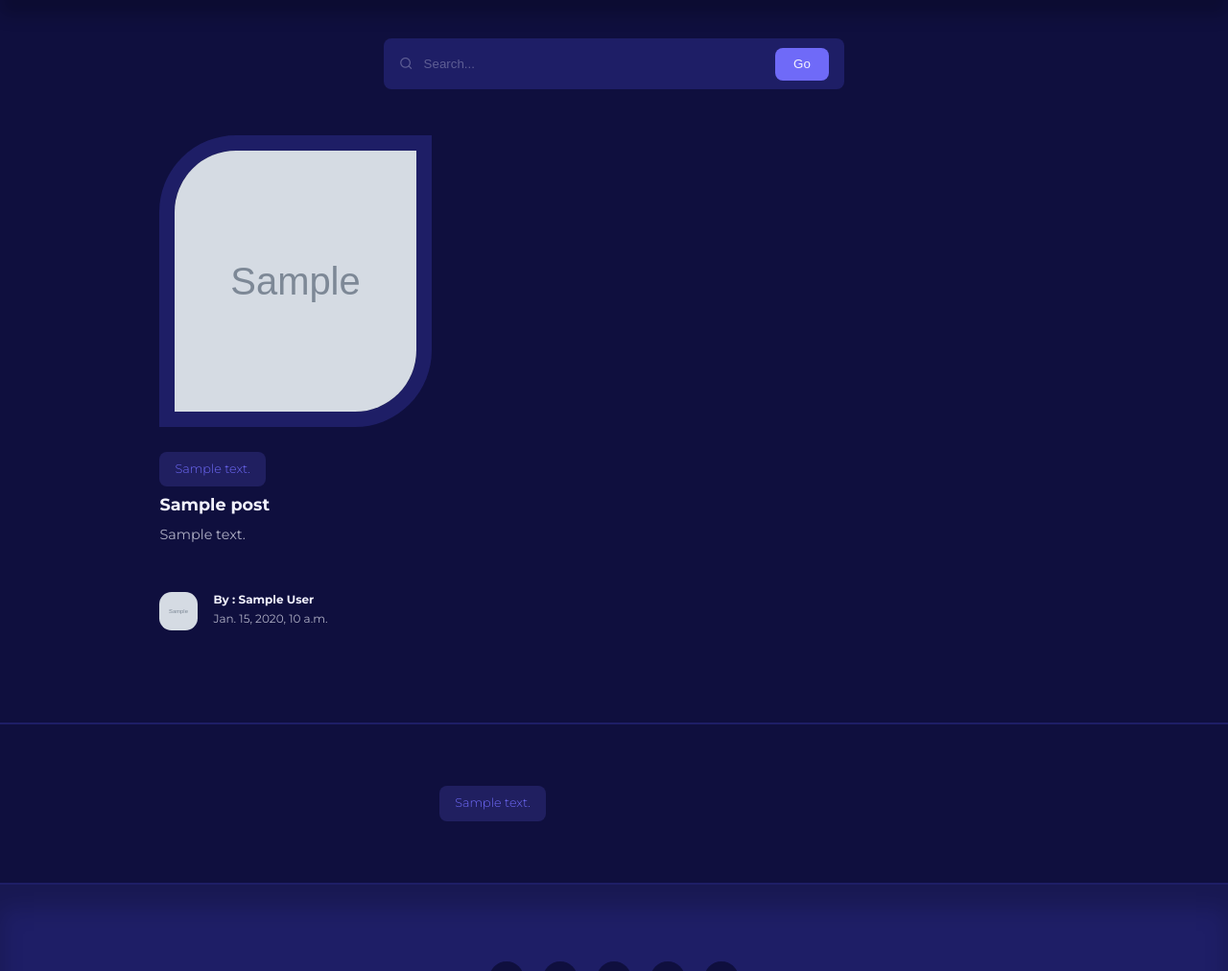
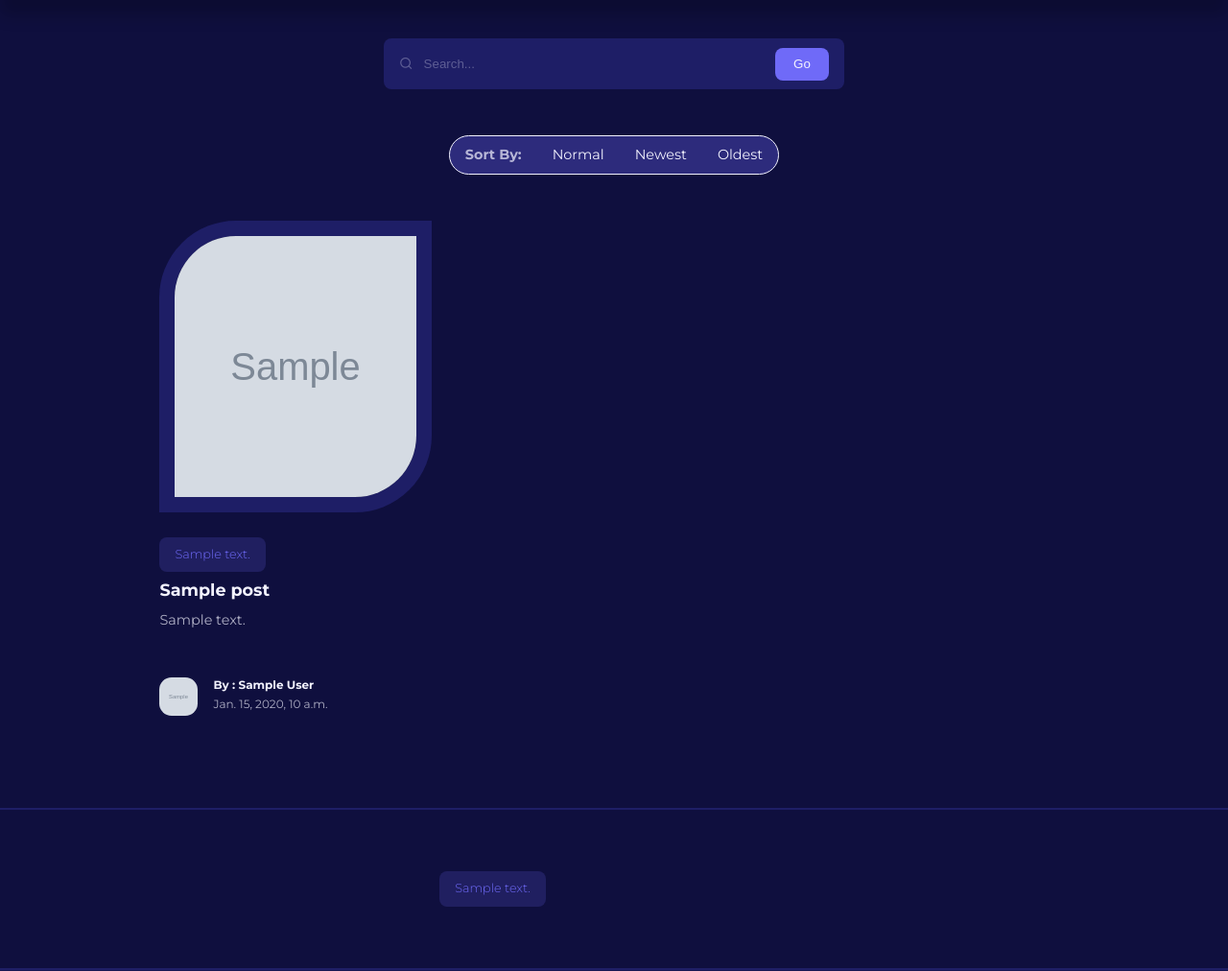
Before and after one commit to MahdiMalvandi/blog_project, a Django app: page /blogs/?time=newest in a window 1280 px wide. Shown: the part 72-1084 px from the top of the page at 96% size. Run offline with Django 4.2, Linux system fonts and the light colour scheme; tables that the repository leaves empty hold one stand-in row (values such as "Sample post"); grey boxes marked "Sample" are stand-in pictures; some libraries are stand-ins or nearby versions.

Commit message:
show posts by oldest or newest

```diff
--- a/blog_app/templates/blog_app/blog.html
+++ b/blog_app/templates/blog_app/blog.html
@@ -20,6 +20,16 @@ Blogs
     </section>
     <!-- end search form -->
 
+<section class="options">
+    <div class="container">
+        <div class="content">
+            <p class="sort_by">Sort By:</p>
+            <a href="{% url 'blog_app:blogs' %}">Normal</a>
+            <a href="?time=newest">Newest</a>
+            <a href="?time=oldest">Oldest</a>
+        </div>
+    </div>
+</section>
     <section class="posts">
     <div class="container">
         <div class=" posts__container">
--- a/blog_app/views.py
+++ b/blog_app/views.py
@@ -5,6 +5,7 @@ from django.contrib.messages.views import SuccessMessageMixin
 from django.contrib.postgres.search import TrigramSimilarity
 from django.core.paginator import Paginator, PageNotAnInteger, EmptyPage
 from django.db.models import Count, Avg
+from django.http import JsonResponse
 from django.shortcuts import render, get_object_or_404, redirect
 from django.urls import reverse_lazy
 from django.contrib.auth import update_session_auth_hash
@@ -67,6 +68,15 @@ def blogs(request):
             return render(request, 'blog_app/filtered_post.html', context=context)
     posts = Post.objects.annotate(avg_points=Avg('post_comments__point')).select_related('author', 'category').order_by(
         'avg_points').all()
+
+    if 'time' in request.GET:
+        time = request.GET['time']
+        if time == 'newest':
+            posts = Post.objects.select_related('author', 'category').all().order_by('-created')
+        elif time == 'oldest':
+            posts = Post.objects.select_related('author', 'category').all().order_by('created')
+        else:
+            posts = []
 
     context = {
         'posts': make_paginator(request, posts),
--- a/static_files/style/style.css
+++ b/static_files/style/style.css
@@ -119,6 +119,19 @@ nav button {
   display: flex;
   align-items: center;
   justify-content: space-between;
+}
+.content {
+  width:fit-content;
+  margin: 0 auto;
+  background: var(--color-gray-700);
+  border-radius: var(--card-border-radius-5);
+  border: 1px solid var(--color-white);
+  padding: .5rem 1rem;
+  display: flex;
+  gap: 2rem;
+}
+.sort_by {
+  font-weight: bold;
 }
 .avatar {
   width: 2.5rem;
```
